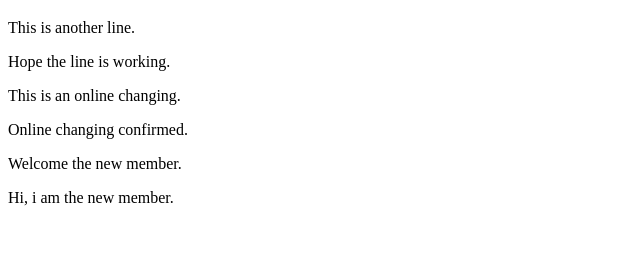
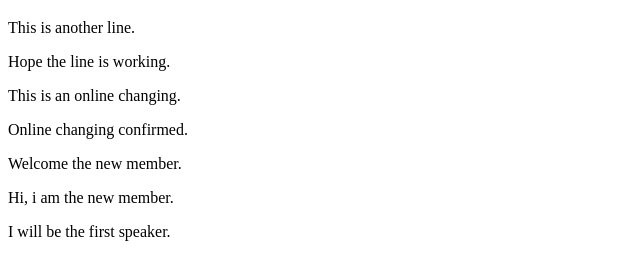
Before and after one commit to TecMonkey/GItTest, a plain HTML site: page index.html in a window 1280 px wide. Shown: the part 61-340 px from the top of the page, without its empty margins (0-640 px from the left). Drawn offline with Linux system fonts and the light colour scheme.

Commit message:
First
I will be the first speaker.

```diff
--- a/index.html
+++ b/index.html
@@ -11,5 +11,6 @@
 	<p>Online changing confirmed.</p>
 	<p>Welcome the new member.</p>
 	<p>Hi, i am the new member.</p>
+	<p>I will be the first speaker.</p>
 </body>
 </html>
```
